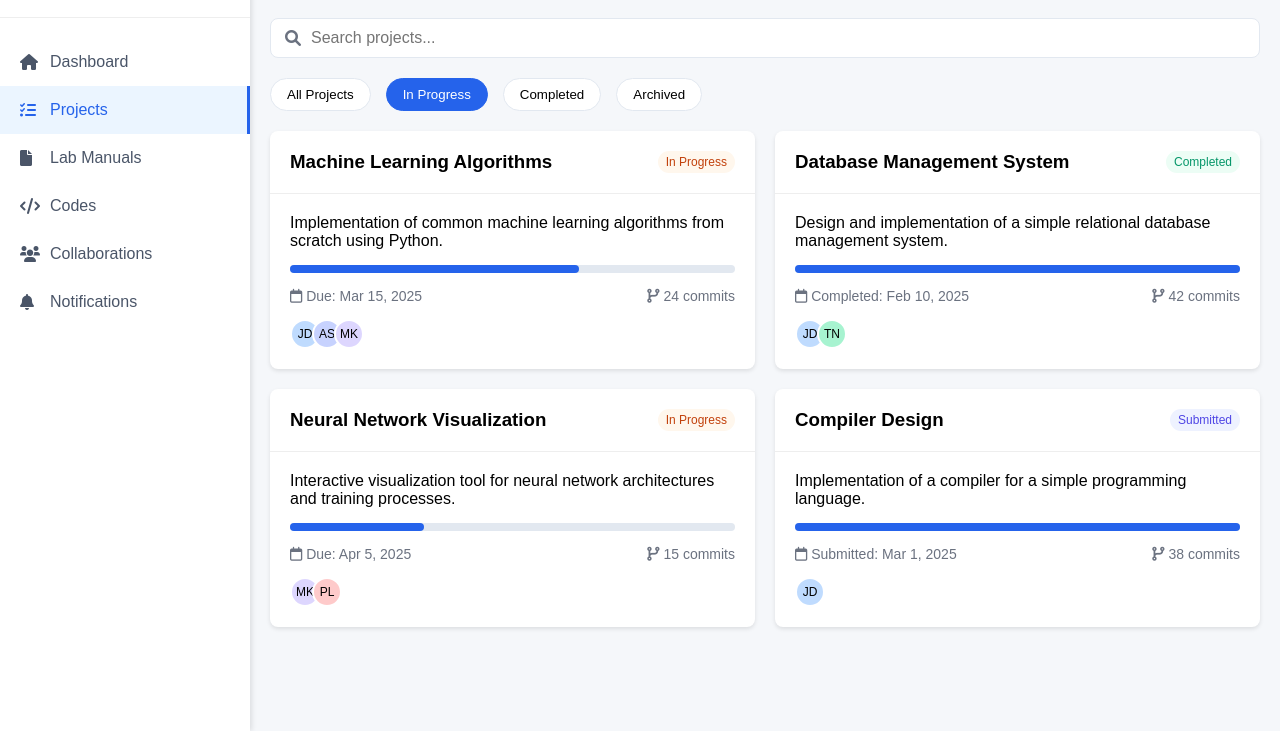
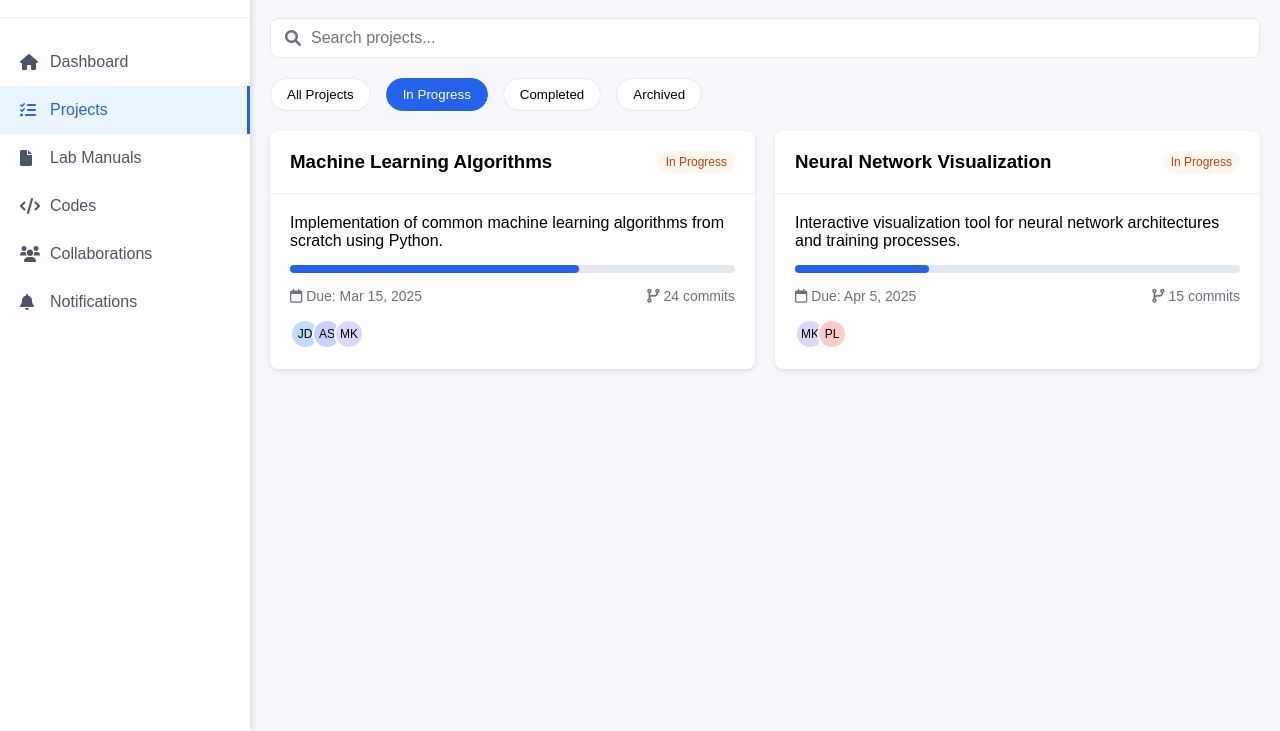
Before and after one commit to anirudhb2001/Project, a plain HTML site: page frontend/Student/student project.html in a window 1280 px wide. Both pictures are taken after a click on the button "In Progress". Shown: the part 69-800 px from the top of the page. Drawn offline with nearby package versions, Linux system fonts and the light colour scheme.

Commit message:
Added Filter Functionality

```diff
--- a/frontend/Student/student project.html
+++ b/frontend/Student/student project.html
@@ -449,31 +449,43 @@
         button.addEventListener("click", () => {
           filterButtons.forEach((btn) => btn.classList.remove("active"));
           button.classList.add("active");
-          console.log("Filter selected:", button.textContent);
+
+          const filterStatus = button.textContent.toLowerCase();
+          filterProjects(filterStatus);
         });
       });
 
-      // Live Search Functionality
-      searchInput.addEventListener("input", (e) => {
-        const searchTerm = e.target.value.toLowerCase();
-
+      // Function to filter projects based on status
+      function filterProjects(status) {
         projectCards.forEach((card) => {
+          const badge = card.querySelector(".badge").textContent.toLowerCase();
           const projectTitle = card
             .querySelector(".project-header h3")
             .textContent.toLowerCase();
           const projectDescription = card
             .querySelector(".project-body p")
             .textContent.toLowerCase();
+          const searchTerm = searchInput.value.toLowerCase();
 
-          if (
+          const matchesStatus =
+            status === "all projects" || badge.includes(status);
+          const matchesSearch =
             projectTitle.includes(searchTerm) ||
-            projectDescription.includes(searchTerm)
-          ) {
+            projectDescription.includes(searchTerm);
+
+          if (matchesStatus && matchesSearch) {
             card.style.display = "block";
           } else {
             card.style.display = "none";
           }
         });
+      }
+
+      // Live Search Functionality
+      searchInput.addEventListener("input", () => {
+        filterProjects(
+          document.querySelector(".filter-btn.active").textContent.toLowerCase()
+        );
       });
     </script>
   </body>
```
